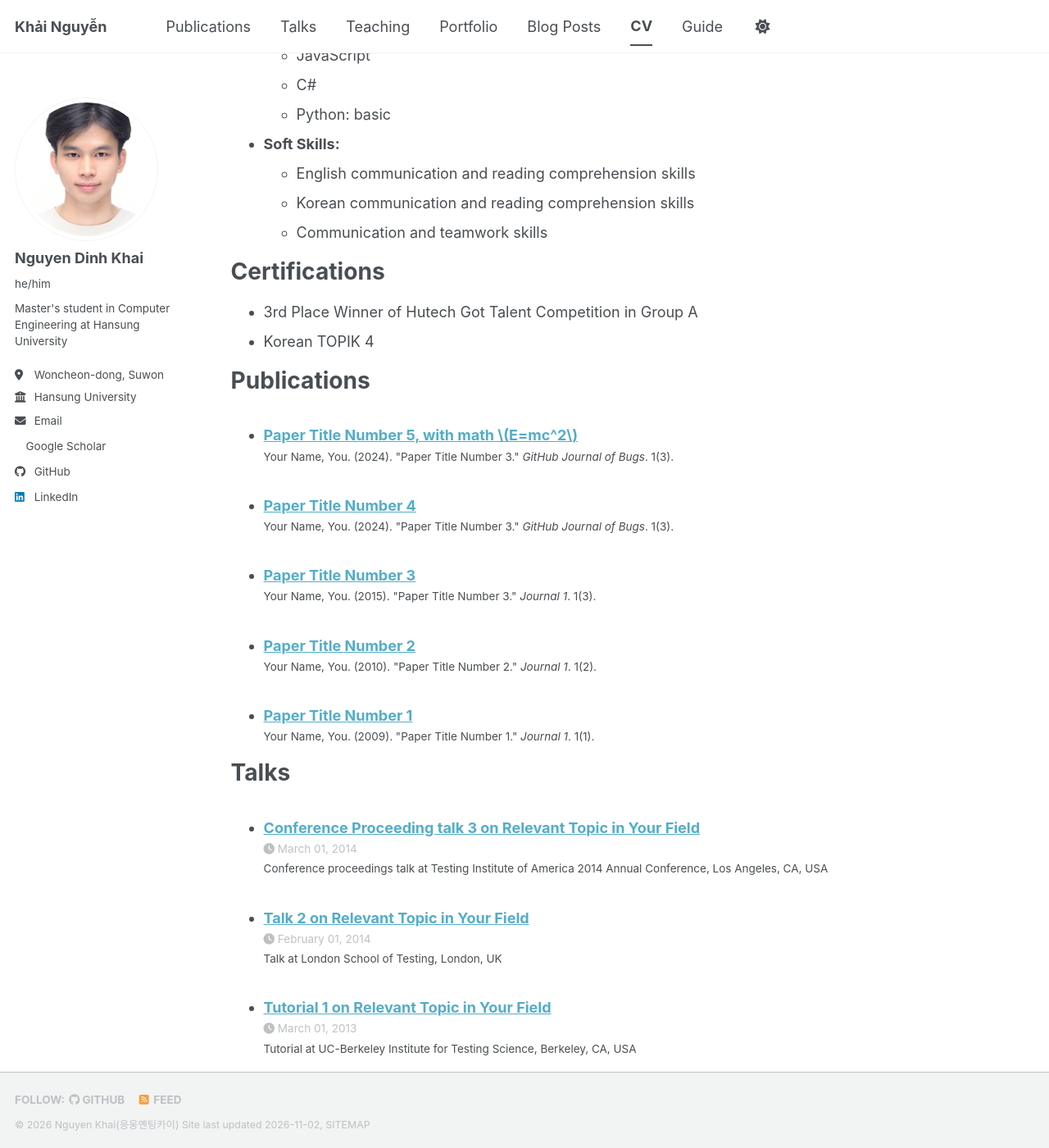
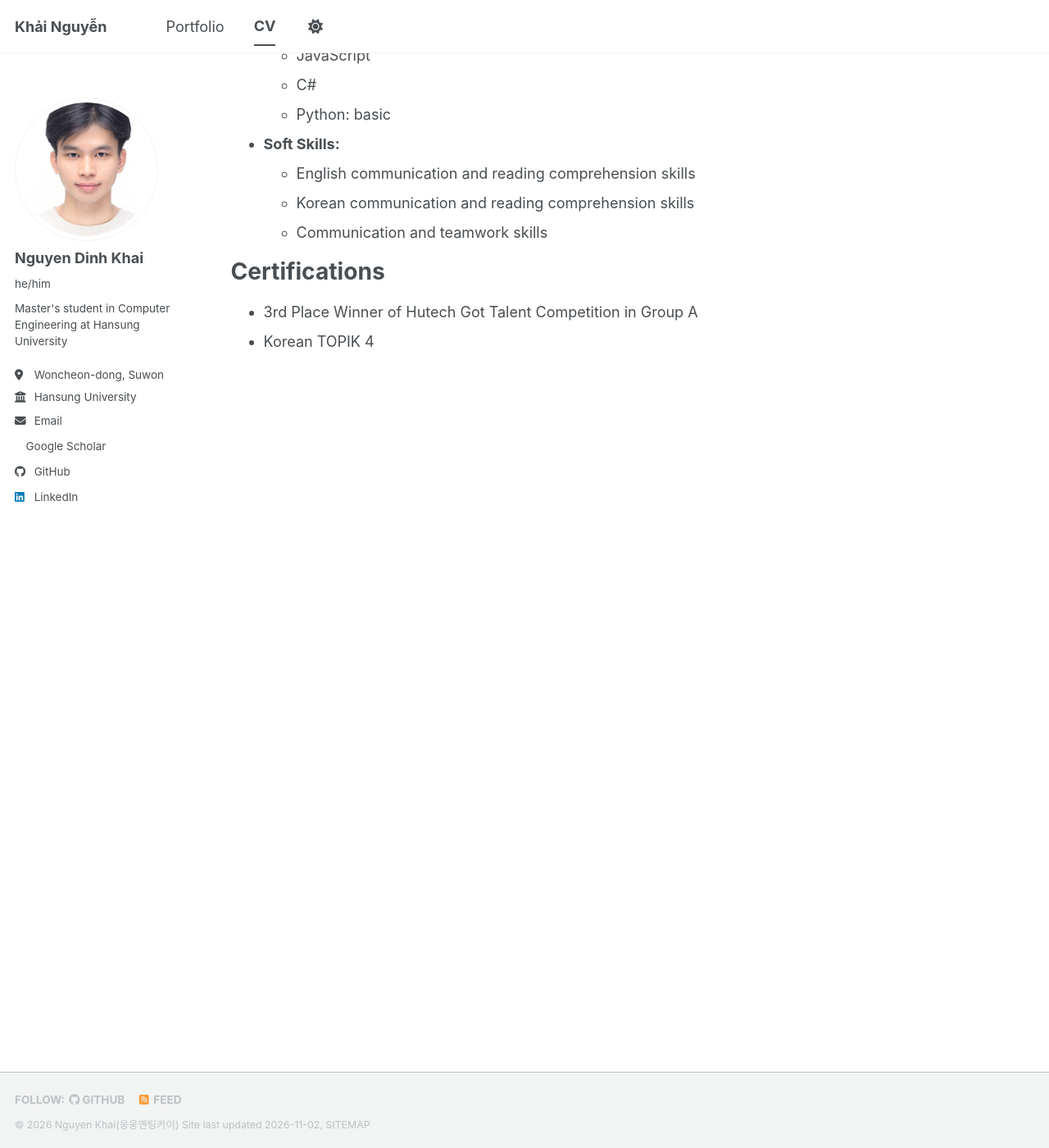
Before and after one commit to Khai-1711/khai-1111, a Jekyll site: the page built from _pages/cv.md, in a window 1280 px wide and 1400 px high, scrolled down 1506 px. Shown: the whole window at 82% size. Built offline with Jekyll 4.4.1, drawn with Linux system fonts in a browser that asks for light colours; a style sheet for code colours, icons or effects is not loaded; some of the changed text lies outside the part shown.

Commit message:
Remove template placeholders: publications, talks, teaching, posts; clean CV and nav

```diff
--- a/_data/navigation.yml
+++ b/_data/navigation.yml
@@ -8,26 +8,8 @@
 #      Markdown formatted page while the second is generated using JSON.
 
 main:
-  - title: "Publications"
-    url: /publications/
-
-  - title: "Talks"
-    url: /talks/
-
-  - title: "Teaching"
-    url: /teaching/
-
   - title: "Portfolio"
     url: /portfolio/
 
-  - title: "Blog Posts"
-    url: /year-archive/
-
   - title: "CV"
     url: /cv/
-
-  # - title: "CV"
-  #   url: /cv-json/
-
-  - title: "Guide"
-    url: /markdown/
--- a/_pages/cv.md
+++ b/_pages/cv.md
@@ -13,7 +13,7 @@ redirect_from:
 
 # Education
 
-- Master’s Degree in Computer Engineering, Hansung University, 09/2026 – Present
+- Master's Degree in Computer Engineering, Hansung University, 09/2026 – Present
 - Korean Language Program, Ajou University, 09/2024 – 08/2026
 - The Degree of Engineer in Information Security, Ho Chi Minh City University of Technology, 09/2019 – 04/2024 (GPA: 3.09/4.0)
 
@@ -66,21 +66,3 @@ redirect_from:
 
 - 3rd Place Winner of Hutech Got Talent Competition in Group A
 - Korean TOPIK 4
-
-# Publications
-
-  <ul>{% for post in site.publications reversed %}
-    {% include archive-single-cv.html %}
-  {% endfor %}</ul>
-
-Talks
-======
-  <ul>{% for post in site.talks reversed %}
-    {% include archive-single-talk-cv.html  %}
-  {% endfor %}</ul>
-
-Teaching
-======
-  <ul>{% for post in site.teaching reversed %}
-    {% include archive-single-cv.html %}
-  {% endfor %}</ul>
--- a/_publications/2009-10-01-paper-title-number-1.md
+++ /dev/null
@@ -1,14 +0,0 @@
----
-title: "Paper Title Number 1"
-collection: publications
-category: manuscripts
-permalink: /publication/2009-10-01-paper-title-number-1
-excerpt: 'This paper is about the number 1. The number 2 is left for future work.'
-date: 2009-10-01
-venue: 'Journal 1'
-slidesurl: 'https://academicpages.github.io/files/slides1.pdf'
-paperurl: 'https://academicpages.github.io/files/paper1.pdf'
-bibtexurl: 'https://academicpages.github.io/files/bibtex1.bib'
-citation: 'Your Name, You. (2009). &quot;Paper Title Number 1.&quot; <i>Journal 1</i>. 1(1).'
----
-The contents above will be part of a list of publications, if the user clicks the link for the publication than the contents of section will be rendered as a full page, allowing you to provide more information about the paper for the reader. When publications are displayed as a single page, the contents of the above "citation" field will automatically be included below this section in a smaller font.
--- a/_publications/2010-10-01-paper-title-number-2.md
+++ /dev/null
@@ -1,14 +0,0 @@
----
-title: "Paper Title Number 2"
-collection: publications
-category: manuscripts
-permalink: /publication/2010-10-01-paper-title-number-2
-excerpt: 'This paper is about the number 2. The number 3 is left for future work.'
-date: 2010-10-01
-venue: 'Journal 1'
-slidesurl: 'https://academicpages.github.io/files/slides2.pdf'
-paperurl: 'https://academicpages.github.io/files/paper2.pdf'
-citation: 'Your Name, You. (2010). &quot;Paper Title Number 2.&quot; <i>Journal 1</i>. 1(2).'
----
-
-The contents above will be part of a list of publications, if the user clicks the link for the publication than the contents of section will be rendered as a full page, allowing you to provide more information about the paper for the reader. When publications are displayed as a single page, the contents of the above "citation" field will automatically be included below this section in a smaller font.
--- a/_publications/2015-10-01-paper-title-number-3.md
+++ /dev/null
@@ -1,14 +0,0 @@
----
-title: "Paper Title Number 3"
-collection: publications
-category: manuscripts
-permalink: /publication/2015-10-01-paper-title-number-3
-excerpt: 'This paper is about the number 3. The number 4 is left for future work.'
-date: 2015-10-01
-venue: 'Journal 1'
-slidesurl: 'https://academicpages.github.io/files/slides3.pdf'
-paperurl: 'https://academicpages.github.io/files/paper3.pdf'
-citation: 'Your Name, You. (2015). &quot;Paper Title Number 3.&quot; <i>Journal 1</i>. 1(3).'
----
-
-The contents above will be part of a list of publications, if the user clicks the link for the publication than the contents of section will be rendered as a full page, allowing you to provide more information about the paper for the reader. When publications are displayed as a single page, the contents of the above "citation" field will automatically be included below this section in a smaller font.
--- a/_publications/2025-06-08-paper-title-number-5.md
+++ /dev/null
@@ -1,13 +0,0 @@
----
-title: "Paper Title Number 5, with math $$E=mc^2$$"
-collection: publications
-category: conferences
-permalink: /publication/2024-02-17-paper-title-number-4
-excerpt: 'This paper is about a famous math equation, $$E=mc^2$$'
-date: 2024-02-17
-venue: 'GitHub Journal of Bugs'
-paperurl: 'https://academicpages.github.io/files/paper3.pdf'
-citation: 'Your Name, You. (2024). &quot;Paper Title Number 3.&quot; <i>GitHub Journal of Bugs</i>. 1(3).'
----
-
-Using [MathJax](https://www.mathjax.org/) in the description is supported - $$E=mc^2$$ - however, the use must be mindful that the default delimiters are `$$...$$` and `\\[...\\]` which differs from the `$...$` that is typically expected.
--- a/_talks/2012-03-01-talk-1.md
+++ /dev/null
@@ -1,11 +0,0 @@
----
-title: "Talk 1 on Relevant Topic in Your Field"
-collection: talks
-type: "Talk"
-permalink: /talks/2012-03-01-talk-1
-venue: "UC San Francisco, Department of Testing"
-date: 2012-03-01
-location: "San Francisco, CA, USA"
----
-
-This is a description of your talk, which is a markdown file that can be all markdown-ified like any other post. Yay markdown!
--- a/_talks/2013-03-01-tutorial-1.md
+++ /dev/null
@@ -1,13 +0,0 @@
----
-title: "Tutorial 1 on Relevant Topic in Your Field"
-collection: talks
-type: "Tutorial"
-permalink: /talks/2013-03-01-tutorial-1
-venue: "UC-Berkeley Institute for Testing Science"
-date: 2013-03-01
-location: "Berkeley, CA, USA"
----
-
-[More information here](http://exampleurl.com)
-
-This is a description of your tutorial, note the different field in type. This is a markdown files that can be all markdown-ified like any other post. Yay markdown!
--- a/_talks/2014-02-01-talk-2.md
+++ /dev/null
@@ -1,13 +0,0 @@
----
-title: "Talk 2 on Relevant Topic in Your Field"
-collection: talks
-type: "Talk"
-permalink: /talks/2014-02-01-talk-2
-venue: "London School of Testing"
-date: 2014-02-01
-location: "London, UK"
----
-
-[More information here](http://example2.com)
-
-This is a description of your talk, which is a markdown files that can be all markdown-ified like any other post. Yay markdown!
--- a/_talks/2014-03-01-talk-3.md
+++ /dev/null
@@ -1,11 +0,0 @@
----
-title: "Conference Proceeding talk 3 on Relevant Topic in Your Field"
-collection: talks
-type: "Conference proceedings talk"
-permalink: /talks/2014-03-01-talk-3
-venue: "Testing Institute of America 2014 Annual Conference"
-date: 2014-03-01
-location: "Los Angeles, CA, USA"
----
-
-This is a description of your conference proceedings talk, note the different field in type. You can put anything in this field.
--- a/_teaching/2014-spring-teaching-1.md
+++ /dev/null
@@ -1,20 +0,0 @@
----
-title: "Teaching experience 1"
-collection: teaching
-type: "Undergraduate course"
-permalink: /teaching/2014-spring-teaching-1
-venue: "University 1, Department"
-date: 2014-01-01
-location: "City, Country"
----
-
-This is a description of a teaching experience. You can use markdown like any other post.
-
-Heading 1
-======
-
-Heading 2
-======
-
-Heading 3
-======
--- a/_teaching/2015-spring-teaching-2.md
+++ /dev/null
@@ -1,20 +0,0 @@
----
-title: "Teaching experience 2"
-collection: teaching
-type: "Workshop"
-permalink: /teaching/2015-spring-teaching-1
-venue: "University 1, Department"
-date: 2015-01-01
-location: "City, Country"
----
-
-This is a description of a teaching experience. You can use markdown like any other post.
-
-Heading 1
-======
-
-Heading 2
-======
-
-Heading 3
-======
```
Also changed, not shown: _posts/2012-08-14-blog-post-1.md (deleted, +0 -20 lines), _posts/2013-08-14-blog-post-2.md (deleted, +0 -20 lines), _posts/2014-08-14-blog-post-3.md (deleted, +0 -20 lines), _posts/2015-08-14-blog-post-4.md (deleted, +0 -20 lines), _posts/2199-01-01-future-post.md (deleted, +0 -11 lines), _publications/2024-02-17-paper-title-number-4.md (deleted, +0 -13 lines).
